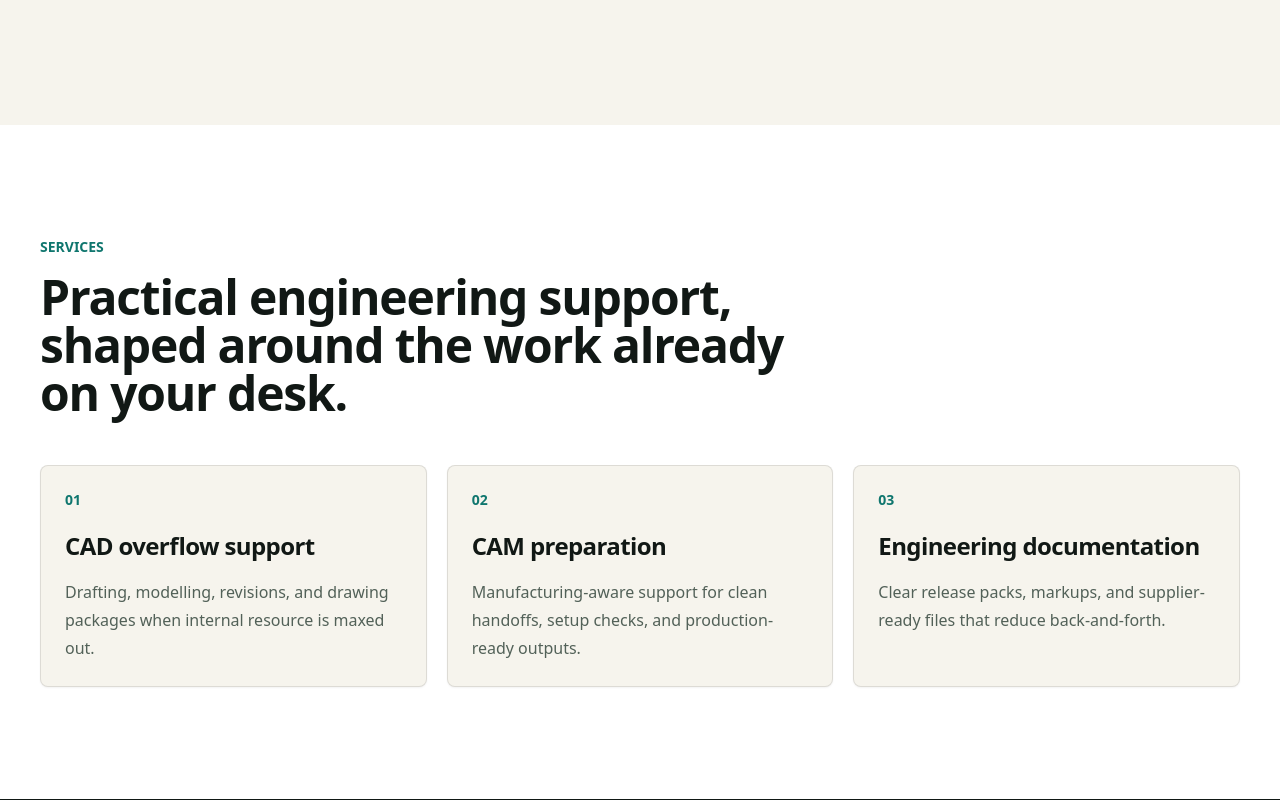
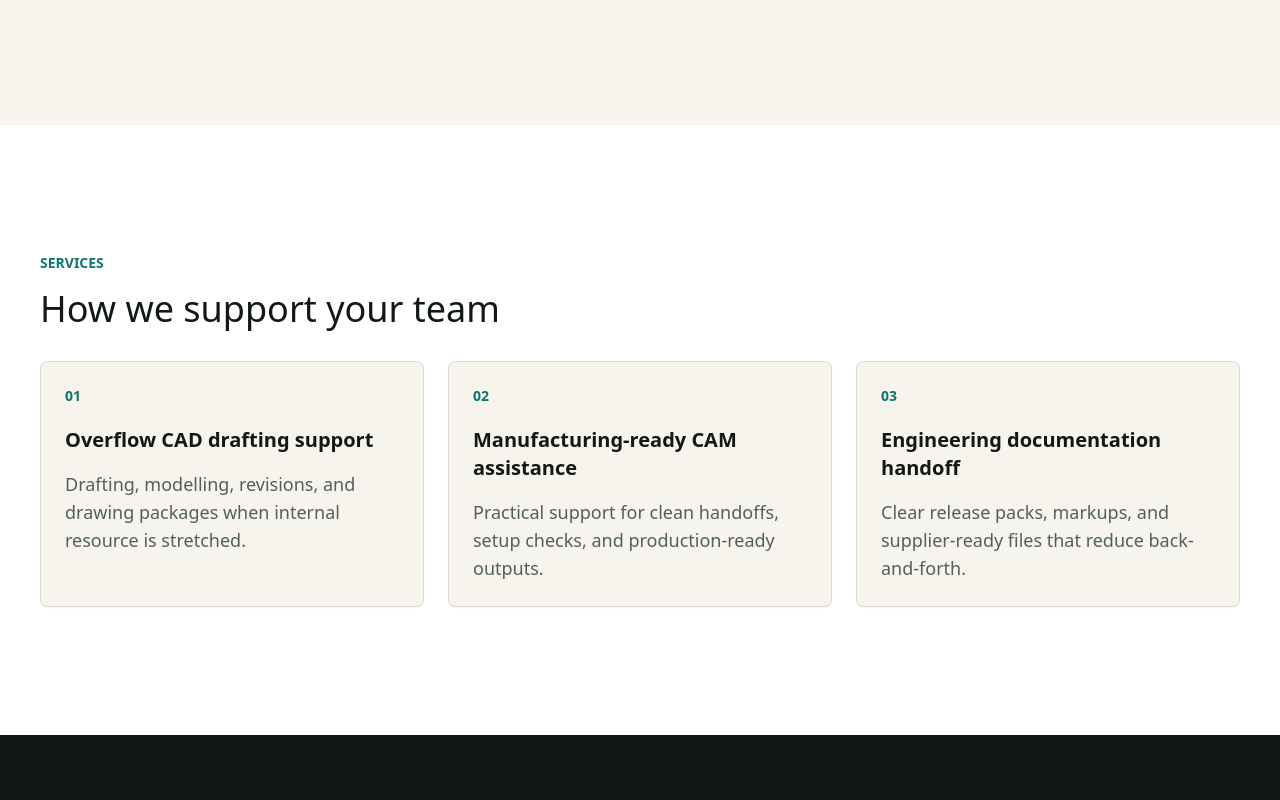
Before and after one commit to zeeshankhanminhas/NEW-MIDTS, a Next.js app: page / in a window 1280 px wide. Shown: the part 1400-2200 px from the top of the page. Built offline with nearby package versions, Linux system fonts and the light colour scheme.

Commit message:
Align services section with build rules

```diff
--- a/components/Services.tsx
+++ b/components/Services.tsx
@@ -1,36 +1,38 @@
 const services = [
   {
-    title: 'CAD overflow support',
-    text: 'Drafting, modelling, revisions, and drawing packages when internal resource is maxed out.',
+    title: 'Overflow CAD drafting support',
+    text: 'Drafting, modelling, revisions, and drawing packages when internal resource is stretched.',
   },
   {
-    title: 'CAM preparation',
-    text: 'Manufacturing-aware support for clean handoffs, setup checks, and production-ready outputs.',
+    title: 'Manufacturing-ready CAM assistance',
+    text: 'Practical support for clean handoffs, setup checks, and production-ready outputs.',
   },
   {
-    title: 'Engineering documentation',
+    title: 'Engineering documentation handoff',
     text: 'Clear release packs, markups, and supplier-ready files that reduce back-and-forth.',
   },
 ];
 
 export default function Services() {
   return (
-    <section id="services" className="bg-white py-20 text-[#111815] md:py-28">
+    <section id="services" className="section_services bg-white py-20 text-[#111815] md:py-32">
       <div className="container_large padding_global">
-        <div className="mb-12 max-w-3xl">
-          <p className="mb-4 text-sm font-semibold uppercase text-teal-700">Services</p>
-          <h2 className="text-4xl font-semibold leading-tight tracking-tight md:text-5xl">
-            Practical engineering support, shaped around the work already on your desk.
-          </h2>
-        </div>
-        <div className="grid gap-5 md:grid-cols-3">
-          {services.map((service, index) => (
-            <article key={service.title} className="rounded-lg border border-black/10 bg-[#f6f4ed] p-6 shadow-sm">
-              <p className="text-sm font-bold text-teal-700">0{index + 1}</p>
-              <h3 className="mt-5 text-2xl font-semibold tracking-tight">{service.title}</h3>
-              <p className="mt-4 leading-7 text-[#526158]">{service.text}</p>
-            </article>
-          ))}
+        <div className="services_wrapper">
+          <div className="services_heading mb-8 max-w-3xl">
+            <p className="text_eyebrow mb-4 text-sm font-semibold uppercase text-teal-700">Services</p>
+            <h2 className="heading_section text-3xl font-medium leading-tight md:text-4xl">
+              How we support your team
+            </h2>
+          </div>
+          <div className="grid_services grid gap-6 md:grid-cols-3">
+            {services.map((service, index) => (
+              <article key={service.title} className="card_service rounded-lg border border-black/10 bg-[#f6f4ed] p-6 shadow-sm">
+                <p className="text_label text-sm font-bold text-teal-700">0{index + 1}</p>
+                <h3 className="heading_card mt-5 text-xl font-semibold">{service.title}</h3>
+                <p className="text_body mt-4 text-base text-[#526158] md:text-lg">{service.text}</p>
+              </article>
+            ))}
+          </div>
         </div>
       </div>
     </section>
```
